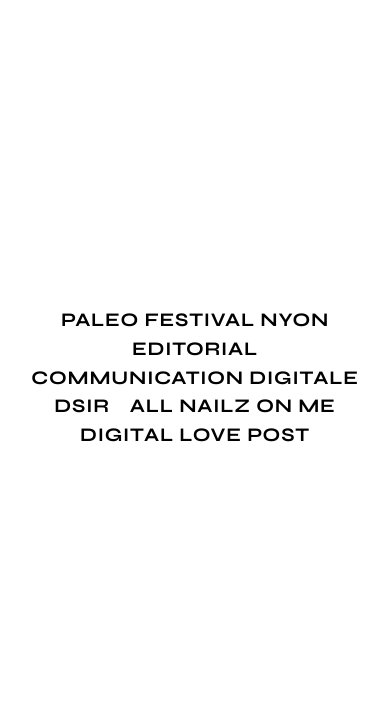
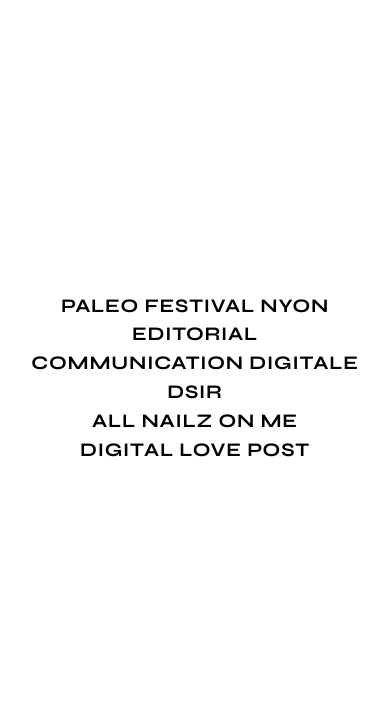
Before and after one commit to kutoswiss/mulan, a plain HTML site: page index.html in a window 390 px wide. Shown: the part 44-750 px from the top of the page. Drawn offline with nearby package versions, Linux system fonts and the light colour scheme.

Commit message:
Fix flex-direction on project-container element

```diff
--- a/css/princessdelacruz.css
+++ b/css/princessdelacruz.css
@@ -184,6 +184,9 @@ footer a:hover {
     .ying-yang-logo {
         height: 0.9rem;
     }
+    .project-container {
+        flex-direction: column;
+    }
     .project-nav-item-link {
         width: 100%;
         padding: 0;
```
